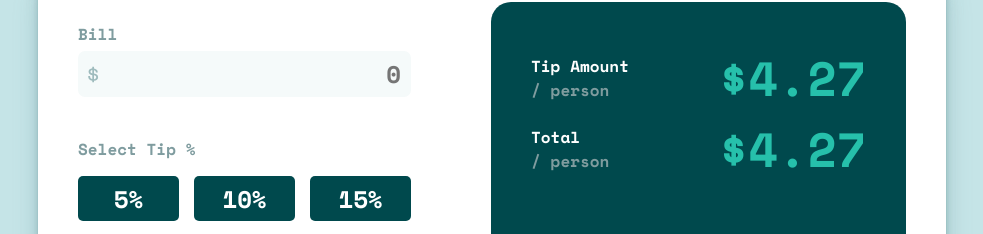
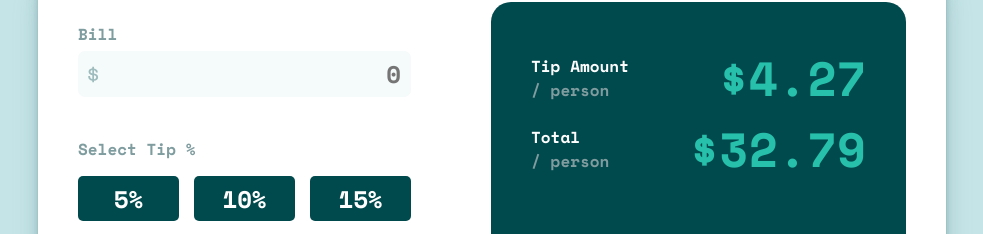
Before and after one commit to eivindsimonsen/tip-calculator-app, a React (Vite) app: page / in a window 1280 px wide. Shown: the part 246-480 px from the top of the page, without its empty margins (148-1131 px from the left). Built offline with nearby package versions, Linux system fonts and the light colour scheme.

Commit message:
Update Results.jsx

```diff
--- a/src/components/Results.jsx
+++ b/src/components/Results.jsx
@@ -13,7 +13,7 @@ function Results() {
           <p>Total</p>
           <span className="text-span">/ person</span>
         </div>
-        <span className="number-span">$4.27</span>
+        <span className="number-span">$32.79</span>
       </div>
       <button className="cta reset-btn">RESET</button>
     </>
```
